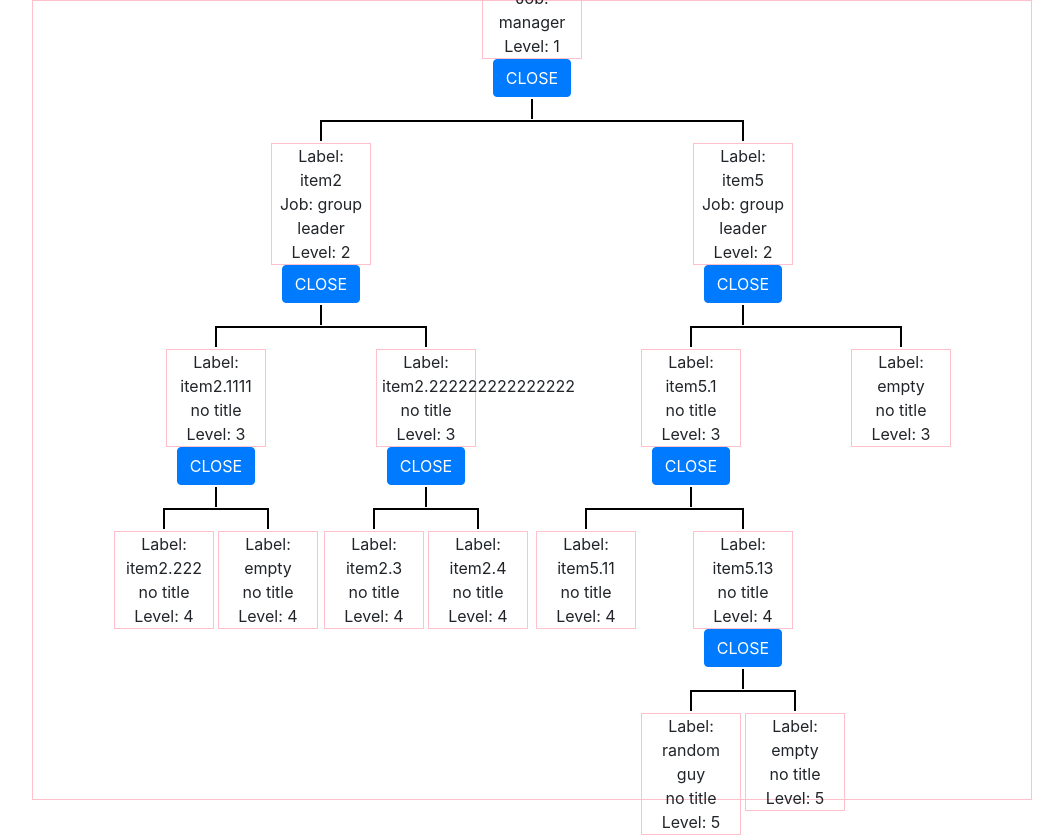
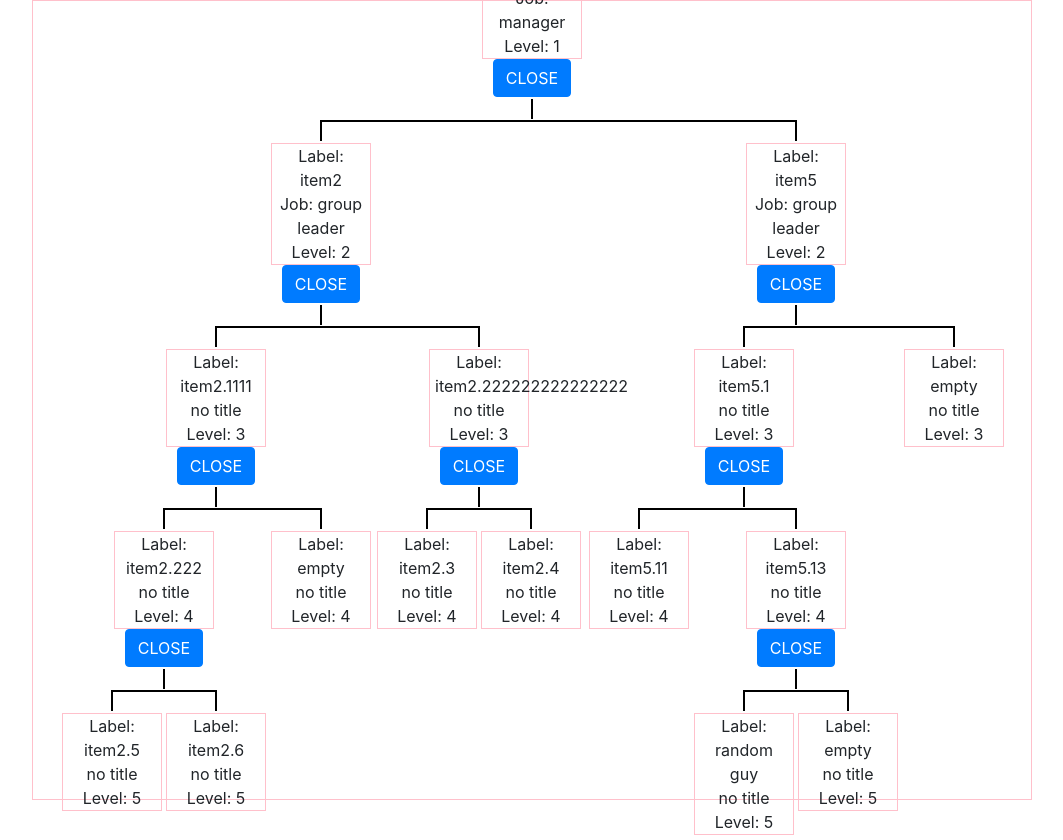
Before and after one commit to lejungdu/binaryTree, a Vue app: page / in a window 1280 px wide. Shown: the whole page, without its empty margins (108-1171 px from the left). Built offline with nearby package versions, Linux system fonts and the light colour scheme.

Commit message:
adjusted data structure to strict binary tree format

```diff
--- a/src/tree.js
+++ b/src/tree.js
@@ -9,7 +9,13 @@ let tree = {
         {
           label: 'item2.1111',
           nodes: [
-            { label: 'item2.222'},
+            {
+              label: 'item2.222',
+              nodes: [
+                {label: 'item2.5'},
+                {label: 'item2.6'}
+              ]
+            },
             { label: 'empty'}
           ]
         },
```
